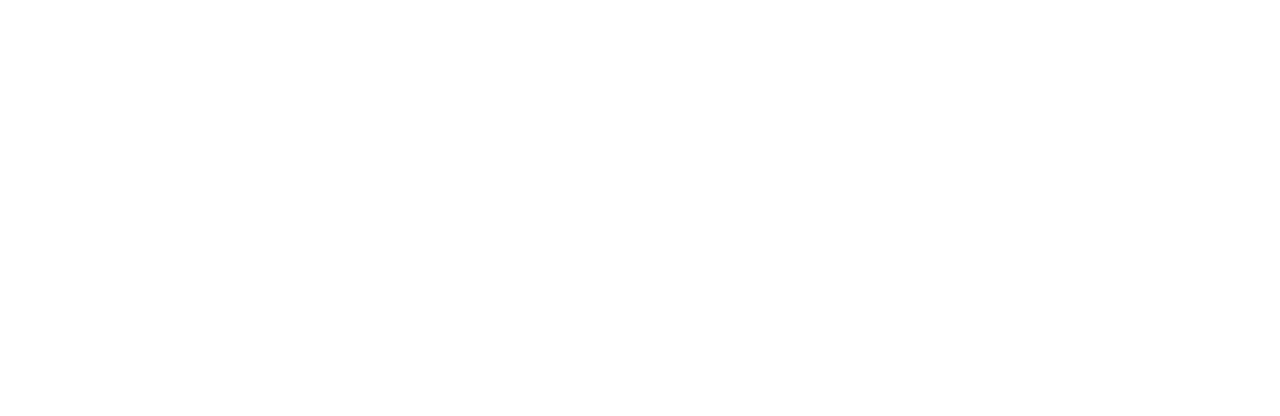
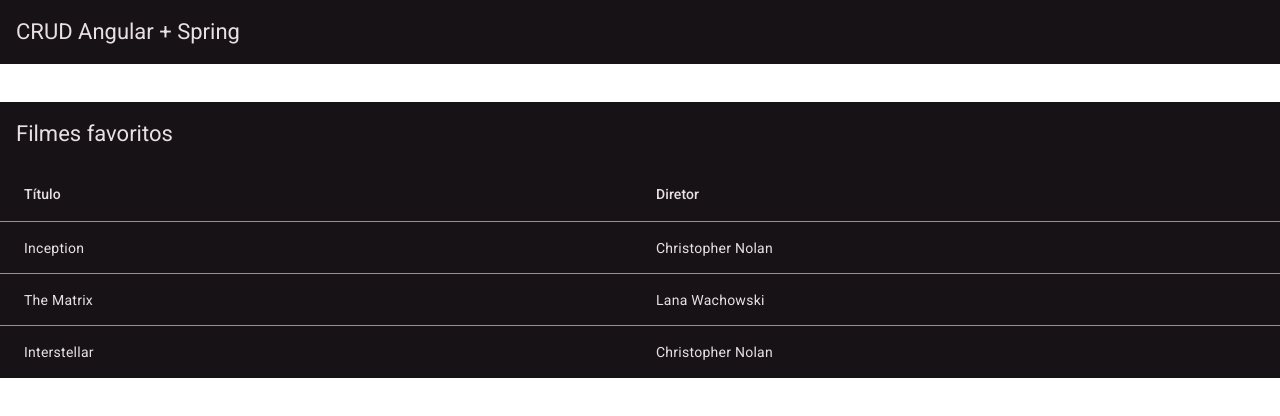
Before and after one commit to pedroleonez/crud-angular-movies-project, an Angular app: page / in a window 1280 px wide. Shown: the top 416 px of the page. Built offline with nearby package versions, Linux system fonts and the light colour scheme.

Commit message:
feat: add MatToolbarModule and MoviesListComponent

```diff
--- a/src/app/app.component.html
+++ b/src/app/app.component.html
@@ -1 +1,10 @@
+<mat-toolbar color="primary">
+  <span>CRUD Angular + Spring</span>
+</mat-toolbar>
+
+<br>
+<br>
+
+<app-movies-list></app-movies-list>
+
 <router-outlet></router-outlet>
--- a/src/app/app.component.ts
+++ b/src/app/app.component.ts
@@ -1,9 +1,11 @@
 import { Component } from '@angular/core';
+import {MatToolbarModule} from '@angular/material/toolbar';
 import { RouterOutlet } from '@angular/router';
+import { MoviesListComponent } from './movies/components/movies-list/movies-list.component';
 
 @Component({
   selector: 'app-root',
-  imports: [RouterOutlet],
+  imports: [RouterOutlet, MatToolbarModule, MoviesListComponent],
   templateUrl: './app.component.html',
   styleUrl: './app.component.scss'
 })
```
